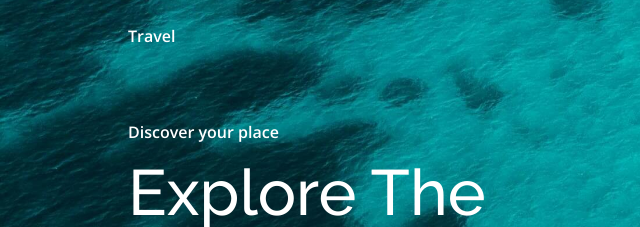
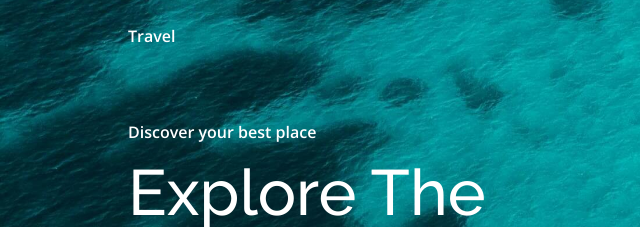
Before and after one commit to abyanfaishal/Travel-Website, a plain HTML site: page index.html in a window 1280 px wide. Shown: the top 227 px of the page, 0-640 px from the left. Drawn offline with nearby package versions, Linux system fonts and the light colour scheme.

Commit message:
Update greeting

```diff
--- a/index.html
+++ b/index.html
@@ -60,7 +60,7 @@
 
                 <div class="home__container container grid">
                     <div class="home__data">
-                        <span class="home__data-subtitle">Discover your place</span>
+                        <span class="home__data-subtitle">Discover your best place</span>
                         <h1 class="home__data-title">Explore The <br> Best <b>Beautiful <br> Beaches</b></h1>
                         <a href="#" class="button">Explore</a>
 
```
